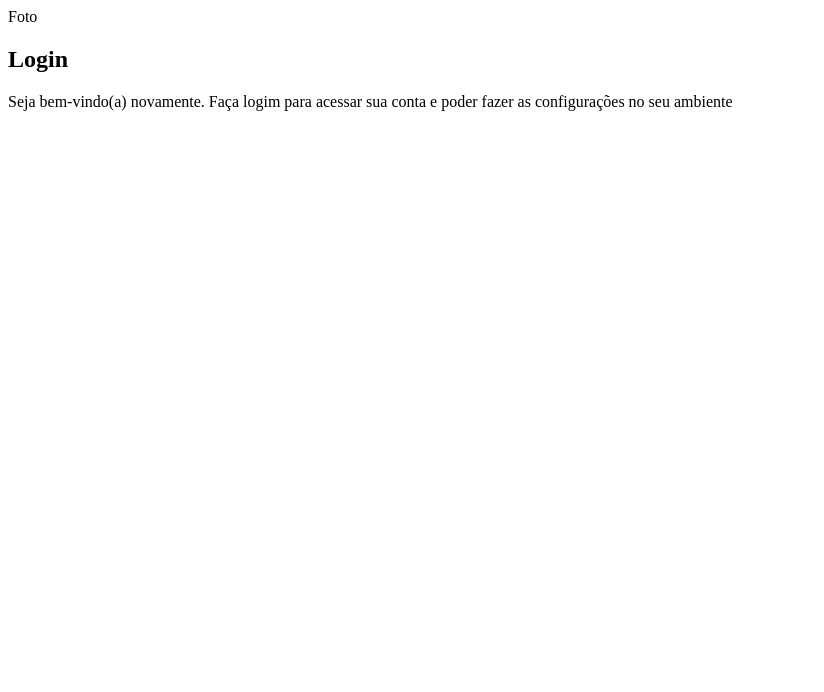
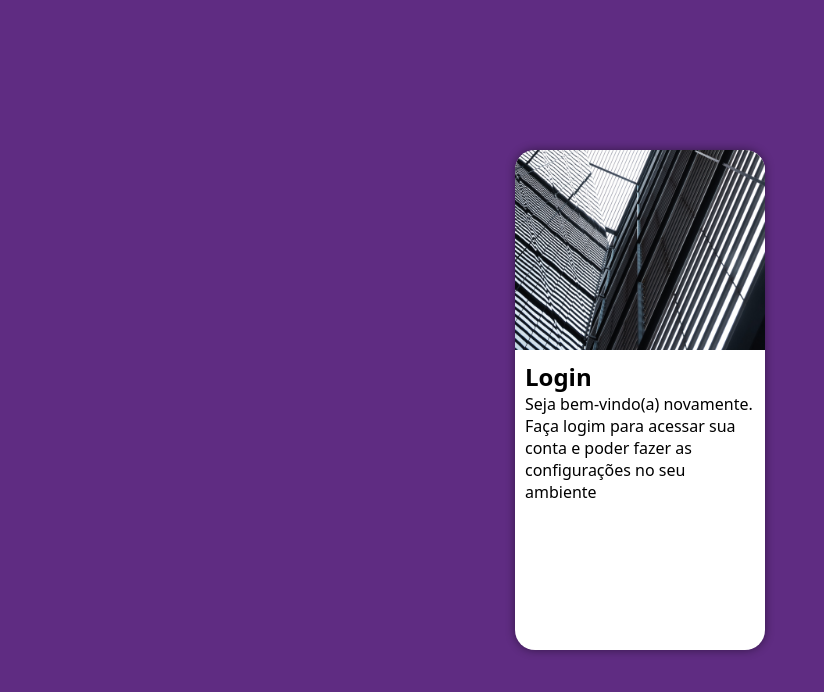
Before and after one commit to caiohenriquesousa96/projeto-login, a plain HTML site: page index.html in a window 1280 px wide. Shown: the whole page, without its empty margins (0-824 px from the left). Drawn offline with Linux system fonts and the light colour scheme.

Commit message:
att formulario

```diff
--- a/estilos/style.css
+++ b/estilos/style.css
@@ -5,3 +5,48 @@
     Verde: #49a09d
     Lilás: #5f2c82
 */
+
+* {
+    font-family: system-ui, -apple-system, BlinkMacSystemFont, 'Segoe UI', Roboto, Oxygen, Ubuntu, Cantarell, 'Open Sans', 'Helvetica Neue', sans-serif;
+    padding: 0px;
+    margin: 0px;
+    box-sizing: border-box;
+}
+
+body, html {
+    background-color: #5f2c82;
+    height: 100vh;
+    width: 100vw;
+}
+
+main {
+    position: relative;
+    height: 100vh;
+    width: 100vw;
+}
+
+#login {
+    position: absolute;
+    top: 50%;
+    left: 50%;
+    transform: translate(-50%, -50%);
+    background-color: white;
+    width: 250px;
+    height: 500px;
+    border-radius: 20px;
+    box-shadow: 0px 0px 10px rgba(0, 0, 0, 0.452);
+}
+
+section#login > div#imagem {
+    display: block;
+    background: #5f2c82 url(../imagens/pexels-ali-r-bataklar-13969471.jpg) no-repeat;
+    background-size: cover;
+    background-position: left bottom ;
+    height: 200px;
+    border-radius: 20px 20px 0px 0px;
+}
+
+#login > #formulario {
+    display: block;
+    padding: 10px;
+}
--- a/index.html
+++ b/index.html
@@ -11,7 +11,7 @@
     <main>
         <section id="login">
             <div id="imagem">
-                Foto
+                <!-- Aqui vai a imagem nas CSS -->
             </div>
             <div id="formulario">
                 <h1>Login</h1>
```
Also changed, not shown: imagens/pexels-ali-r-bataklar-13969471.jpg (renamed from imagens/pexels-ali-r-bataklar-13969471 (1).jpg).
